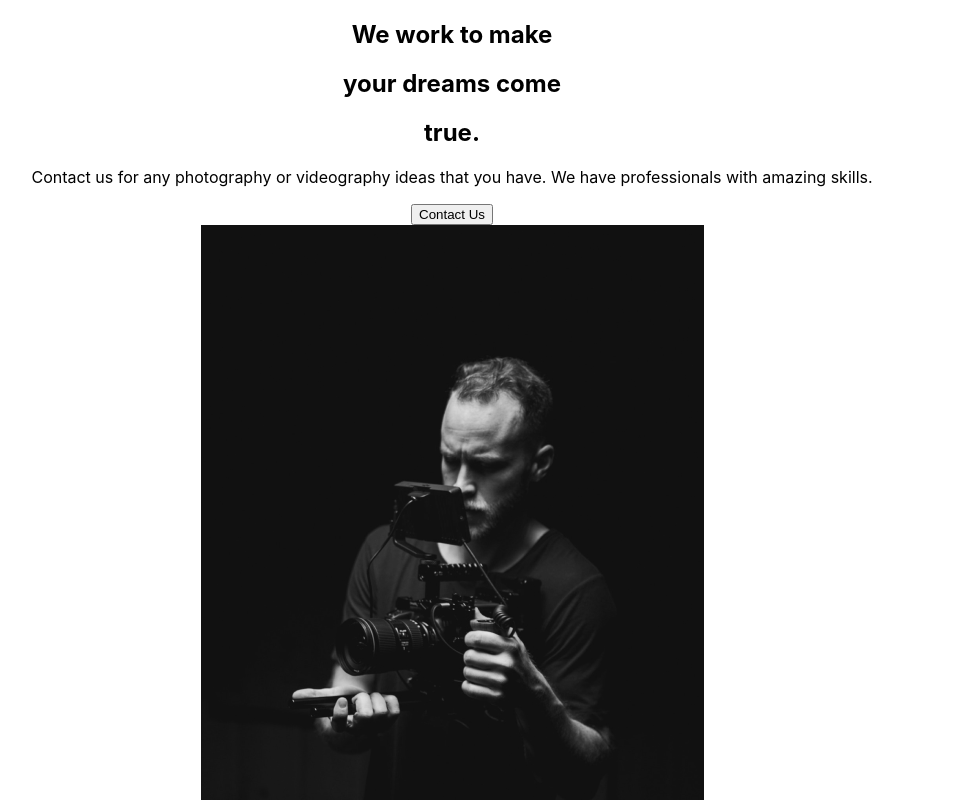
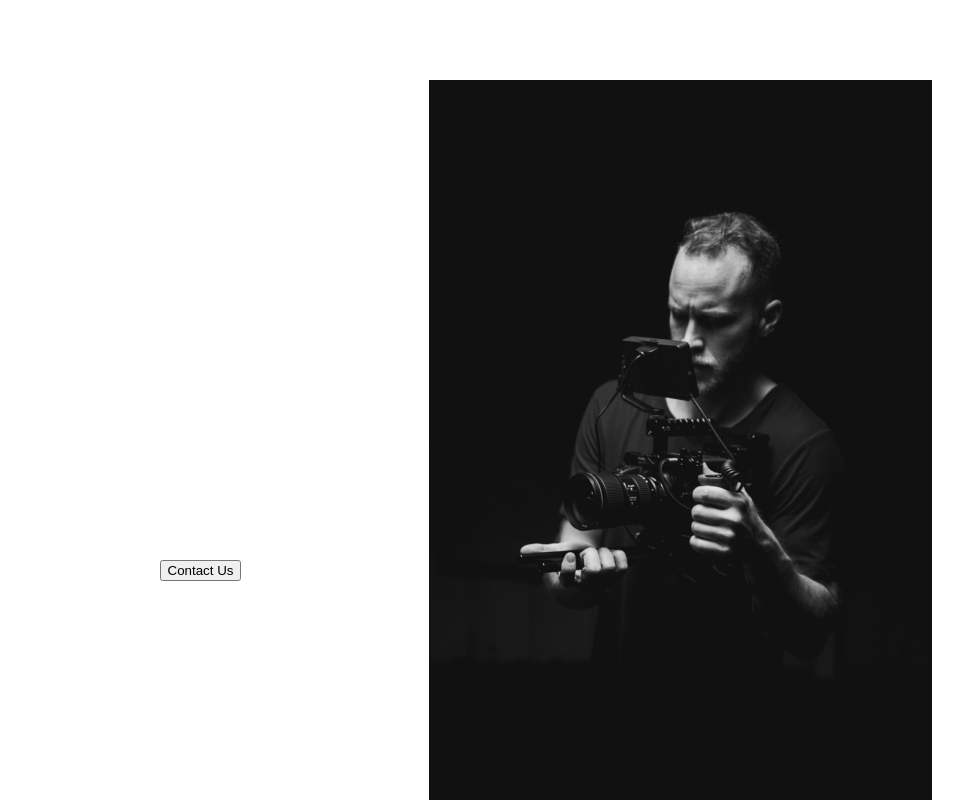
Before and after one commit to sujoyduttajad/Capture-Portfolio, a React (Create React App) app: page / in a window 1280 px wide. Shown: the top 800 px of the page, without its empty margins (188-1151 px from the left). Built offline with nearby package versions, Linux system fonts and the light colour scheme.

Commit message:
Update AboutSection.js

```diff
--- a/src/components/AboutSection.js
+++ b/src/components/AboutSection.js
@@ -1,9 +1,19 @@
 import React from 'react'
 import home1 from "../img/home1.png";
+import styled from 'styled-components'
+
+const About = styled.div`
+    min-height: 90vh;
+    display: flex;
+    align-items: center;
+    justify-content: space-between;
+    padding: 5rem 10rem;
+    color: white;
+`;
 
 const AboutSection = () => {
   return (
-    <div>
+    <About>
         <div className='description'>
             <div className='title'>
                 <div className='hide'>
@@ -25,7 +35,7 @@ const AboutSection = () => {
         <div className='image'>
             <img src={home1} alt="guy with a camera" />
         </div>
-    </div>
+    </About>
   )
 }
 
```
